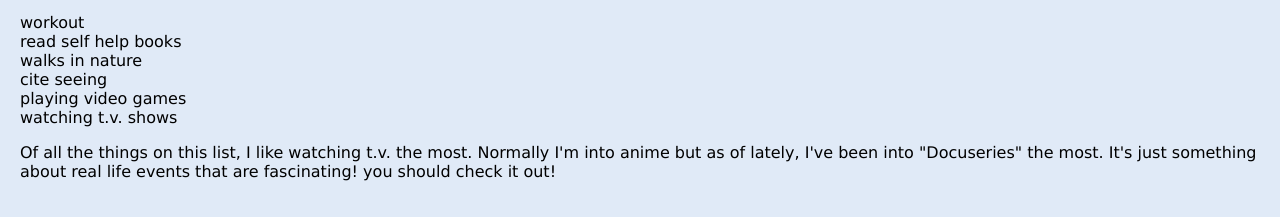
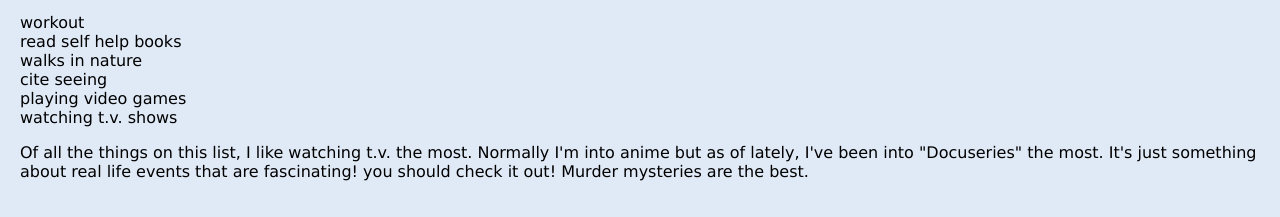
Before and after one commit to haroldjean01/About-me-fr, a plain HTML site: page index.html in a window 1280 px wide. Shown: the part 823-1040 px from the top of the page. Drawn offline with Linux system fonts and the light colour scheme.

Commit message:
created dev branch

```diff
--- a/index.html
+++ b/index.html
@@ -46,7 +46,8 @@
             <p>
                 Of all the things on this list, I like watching t.v. the most. Normally I'm into
                 anime but as of lately, I've been into "Docuseries" the most. It's just something
-                about real life events that are fascinating! you should check it out!
+                about real life events that are fascinating! you should check it out! Murder
+                mysteries are the best.
             </p>
         </main>
     </body>
```
